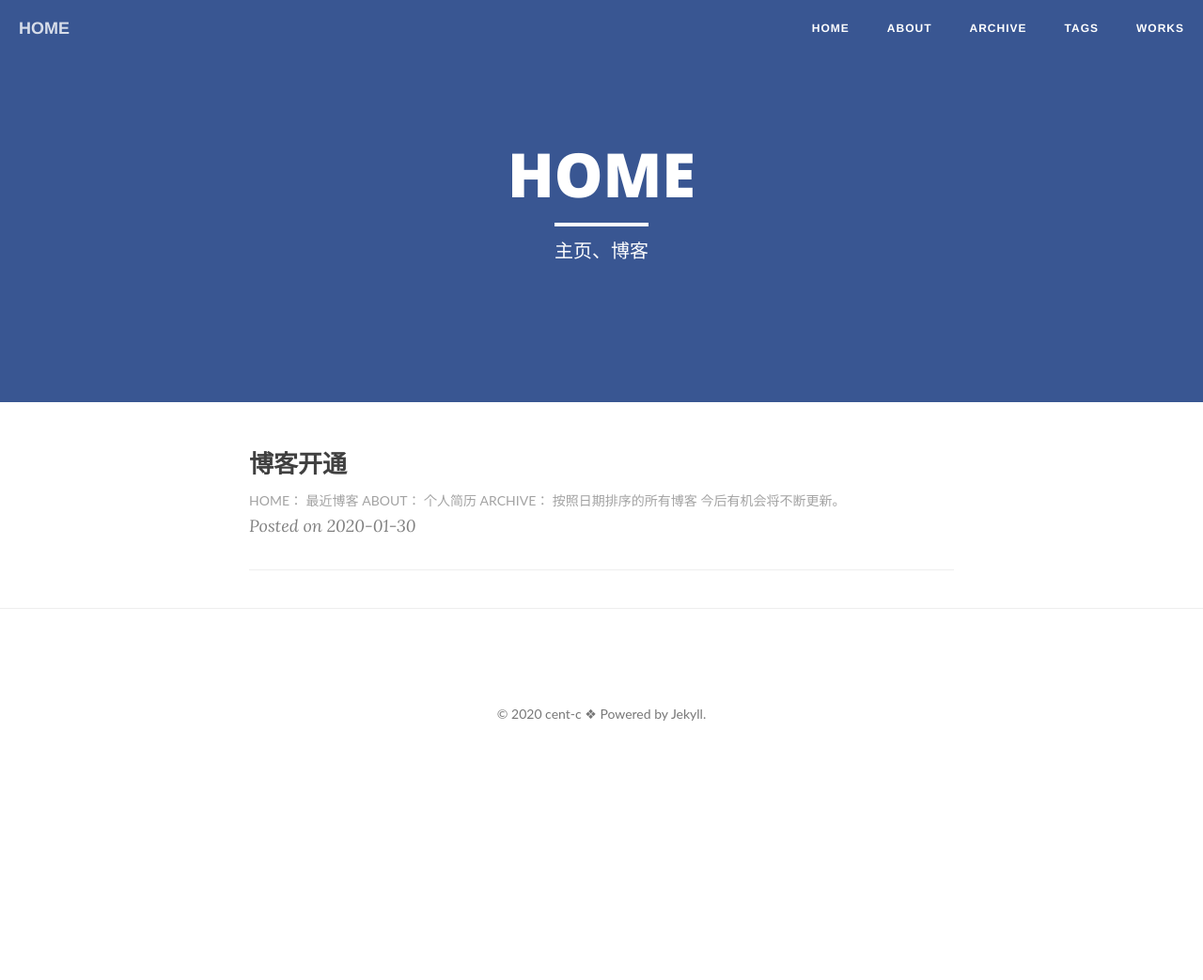
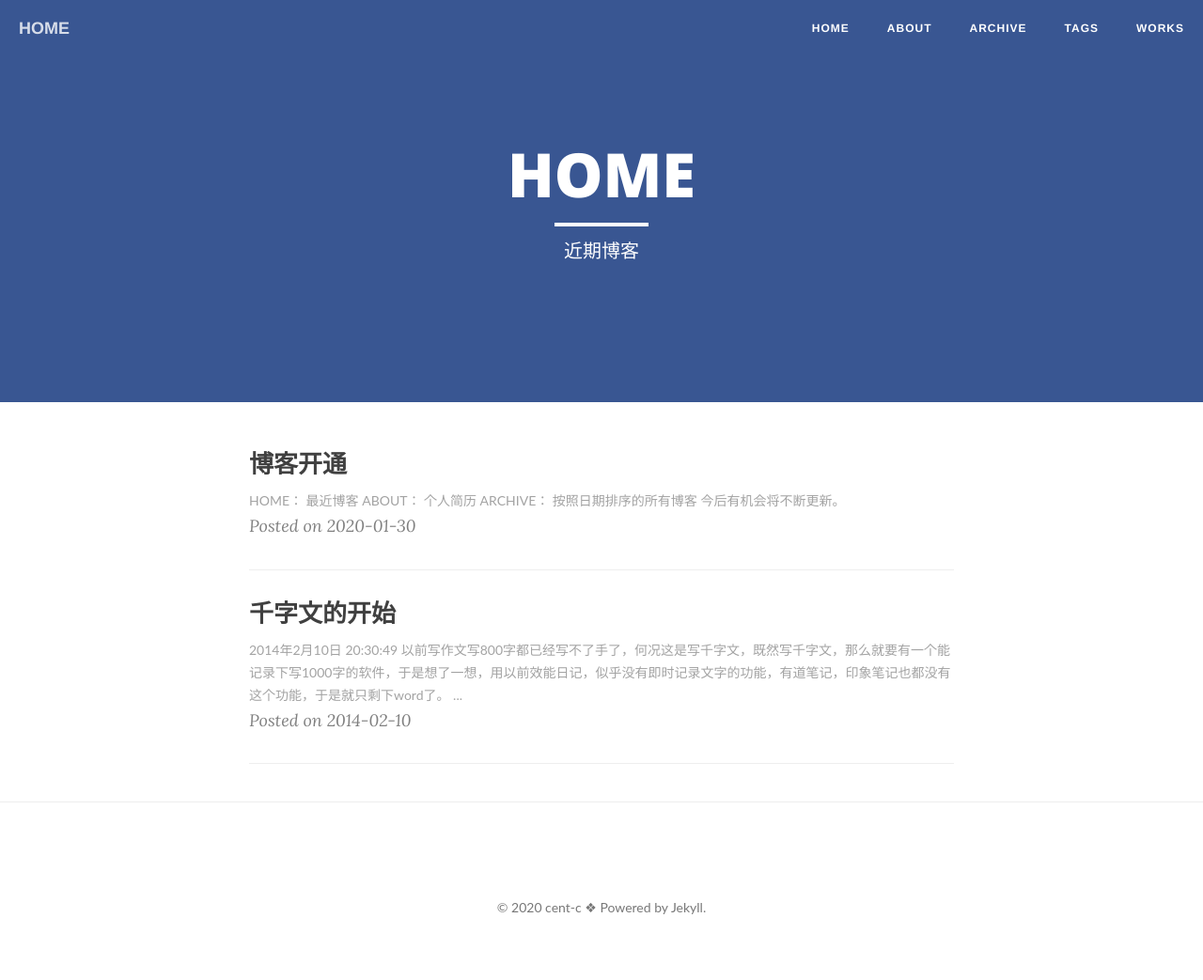
Before and after one commit to ChaneyCM/chaneyCM.github.io, a Jekyll site: the page built from index.html, in a window 1280 px wide. Shown: the whole page at 94% size. Built offline with Jekyll 4.4.1, drawn with Linux system fonts in a browser that asks for light colours; nearby versions of some CDN libraries; the list of posts is cut into pages by our own code; comment, search, counter and statistics services are not loaded; before the commit the page ends 900 px from its top, so only the background shows below that; some of the changed lines change nothing that is shown.

Commit message:
wenzhang

```diff
--- /dev/null
+++ b/_posts/2014-02-10-qianziwen-start.md
@@ -0,0 +1,75 @@
+---
+layout: post
+title: 千字文的开始
+date: 2014-02-10
+categories: blog
+tags: [书写,思考]
+description: 我坚信每天写一写必定可以提高自己写作能力和讲故事的能力，同时这也是一种个人的商业模式，虽然目前必定不能带来受益，但是我相信未来必定会带来好处。
+---
+
+
+2014年2月10日 20:30:49
+
+以前写作文写800字都已经写不了手了，何况这是写千字文，既然写千字文，那么就要有一个能记录下写1000字的软件，于是想了一想，用以前效能日记，似乎没有即时记录文字的功能，有道笔记，印象笔记也都没有这个功能，于是就只剩下word了。
+
+如何坚持每天千字文？
+
+我坚信每天写一写必定可以提高自己写作能力和讲故事的能力，同时这也是一种个人的商业模式，虽然目前必定不能带来受益，但是我相信未来必定会带来好处。
+
+那好，怎么做？
+
+王佩说，有没有可能每天写一篇千字文呢？他了解的情况就是，如果有名利的刺激，则完全有可能。
+
+于是我必须是奔着名和利的目的去了，将写千字文的时间算进一万小时里去。
+
+综合王佩的建议，个人方法如下：
+
+一、在每篇千字文开始的时候写下写作的时间，精确到分，然后在写完千字文的时候再敲下写完的时间，最后统计一下写完的时间，算入一万小时中去。
+
+二、请claire监督我的进度，每天写完才能够睡觉，写完给claire检查，实在太晚就明天给，算是要交功课。
+
+三、尽量写人物；
+
+四、讲一件事，做到起承转合，引起话头，观照世界，引申展开，以小说大；
+
+五、找点自己感兴趣的话题说，要是找不着就上知乎找问答好了；
+
+六、写完要检查一遍，然在知乎专栏上发表；
+
+七、如果没有电脑在旁边，就要用笔来写，事后转化成电子版，如果没有笔，就要用手机来写，所以，最好是用电脑来写，方便快捷，如果不能就退而求次。
+
+八、每天千字文尽量是一个话题，避免偏题；
+
+但是这个方法毕竟够周全，我还是想问很多人一个问题：如何每天写一篇千字文？
+
+我也不知道，立马就上去知乎问了，等高人回答，或者等我一天天实践过来就可以自己回答这个问题了。
+
+现在claire就在隔壁，她也为我支招了：
+
+一、每天写1000字也是挺难的，那就先开始写人吧，写写你周围那些重要的人，梳理一下你的人际关系；
+
+二、最好是早上写；
+
+三、写一写不同时期的自己；
+
+四、自己对于这个世界的看法；
+
+五、写写自己喜欢的作家，写写自己为什么喜欢他们；
+
+六、写完人，就写自己去过的地方；
+
+七、接着写自己看过的书，看过电影，听过的歌
+
+八、……
+
+经过claire这么一说，其实每天千字文还是有很多话题可以写，就仅仅是自己身边的人和事就可以写出很多事情，何况这个世界时时刻刻都在发生着事情，平时多留心，注意积累，多思考，千字文的主题就不难确定了。
+
+一篇千字文用word，五号字体，写一段空行隔开的话就要差不多要两页的篇幅，刚开始写需要一个多小时的时间，而且写写停停，所以90分钟是最充足的预算，做好这个觉悟吧。
+
+第一篇2014年2月10日 21:41:59完结，时长71分钟。
+
+好，1034字，收工。
+
+**【一期一会】**
+
+回头看看自己以前写的东西，真是傻逼啊~不过，我现在也好不到哪去。
--- a/index.html
+++ b/index.html
@@ -1,6 +1,6 @@
 ---
 layout: page
-description: "主页、博客"
+description: "近期博客"
 ---
 
 {% for post in paginator.posts %}
```
